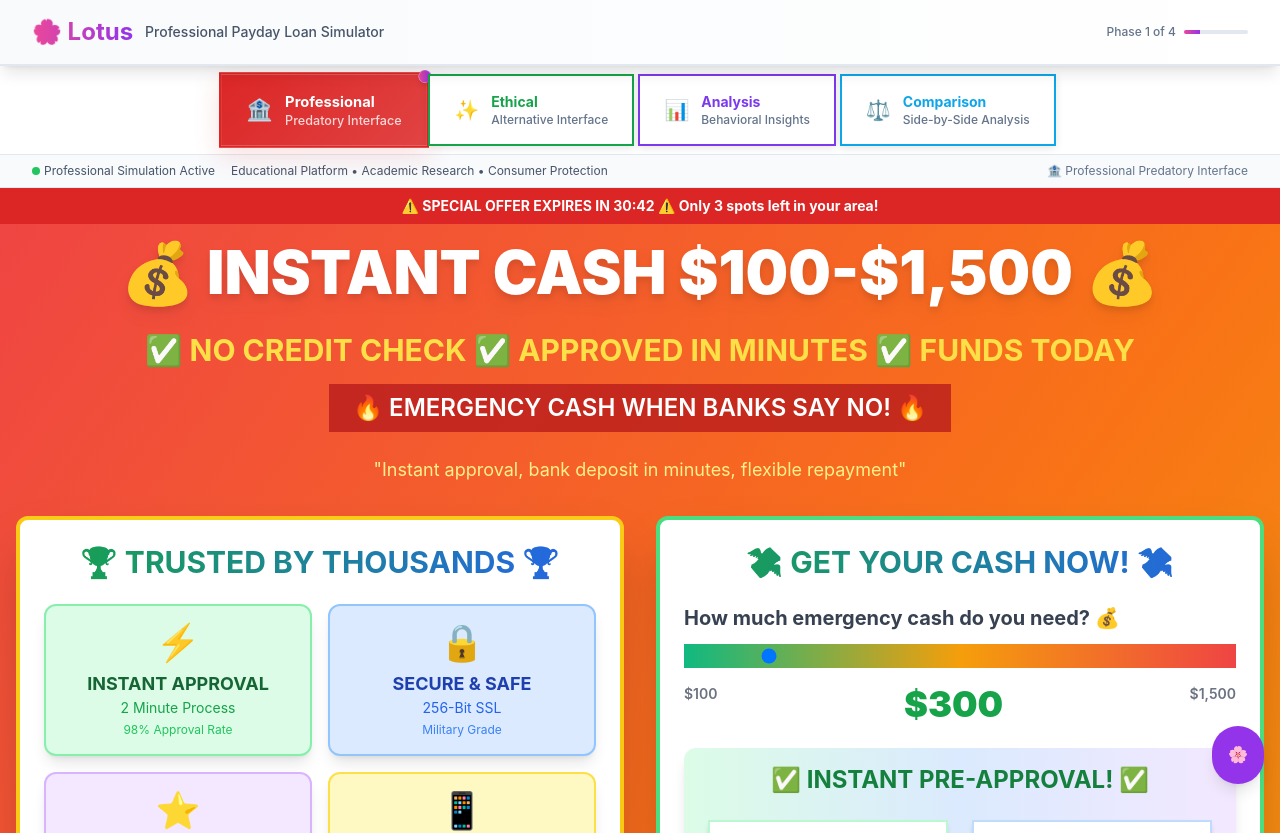
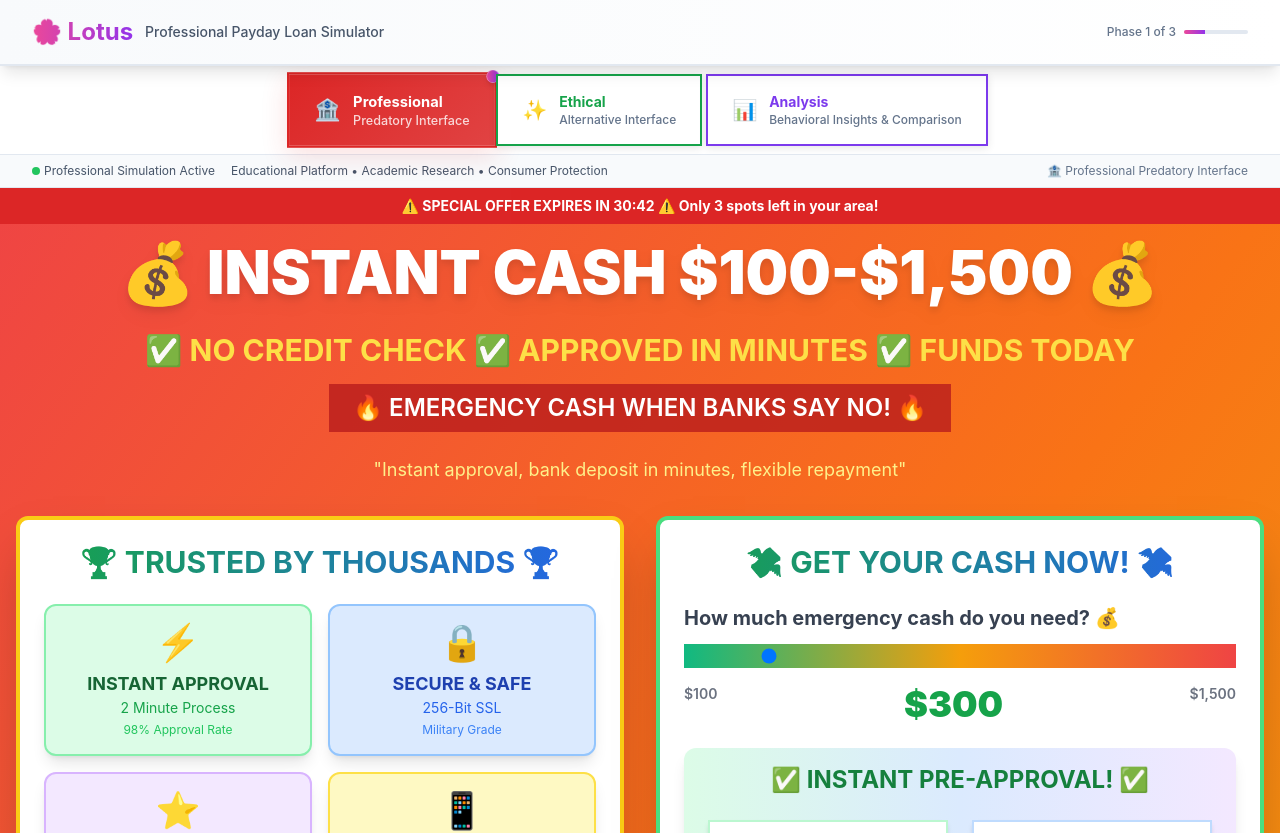
Before and after one commit to Millerd8436/Lotus, a Next.js app: page / in a window 1280 px wide. Shown: the top 833 px of the page. Built offline with nearby package versions, Linux system fonts and the light colour scheme.

Commit message:
refactor: remove floating lotus panel, streamline navigation to ModeSelector; remove comparison phase; update analysis references

```diff
--- a/app/page.tsx
+++ b/app/page.tsx
@@ -1,143 +1,19 @@
 "use client";
 
 import Phase1ExploitativeWebsite from "@/components/Phase1ExploitativeWebsite";
-import Phase2EthicalWebsite from "@/components/Phase2EthicalWebsite";
-import Phase3EducationalReflection from "@/components/Phase3EducationalReflection";
-import React, { useEffect, useState } from "react";
+import React from "react";
 
 /**
  * Main Lotus Payday Loan Simulator Application
  *
- * Consolidated 3-phase educational platform:
- * - Phase 1: Exploitative predatory lending experience
- * - Phase 2: Ethical transparent lending experience
- * - Phase 3: Educational reflection and autonomy theater analysis
+ * Phase 1: Professional Predatory Interface
+ * Navigation handled by ModeSelector component
  */
 
-type Phase = "phase1" | "phase2" | "phase3";
-
 const LotusSimulator: React.FC = () => {
-  const [currentPhase, setCurrentPhase] = useState<Phase>("phase1");
-  // Start collapsed by default; user preference restored from localStorage
-  const [showPanel, setShowPanel] = useState<boolean>(false);
-
-  // Load preferences from localStorage on mount
-  useEffect(() => {
-    if (typeof window === "undefined") return;
-    const storedPhase = localStorage.getItem(
-      "lotus-current-phase"
-    ) as Phase | null;
-    const storedShow = localStorage.getItem("lotus-show-panel");
-    if (storedPhase && ["phase1", "phase2", "phase3"].includes(storedPhase)) {
-      setCurrentPhase(storedPhase);
-    }
-    if (storedShow === "false") {
-      setShowPanel(false);
-    }
-  }, []);
-
-  // Persist phase selection
-  useEffect(() => {
-    if (typeof window === "undefined") return;
-    localStorage.setItem("lotus-current-phase", currentPhase);
-  }, [currentPhase]);
-
-  // Persist panel visibility
-  useEffect(() => {
-    if (typeof window === "undefined") return;
-    localStorage.setItem("lotus-show-panel", showPanel.toString());
-  }, [showPanel]);
-
-  const totalPhases = 3;
-  const phaseDescriptions: Record<
-    Phase,
-    { title: string; description: string; color: string; hoverColor: string }
-  > = {
-    phase1: {
-      title: "Phase 1 of 3 · 🏦 Professional Predatory Interface",
-      description:
-        "Experience predatory lending practices with hidden fees, rollover traps, and psychological manipulation.",
-      color: "bg-red-600",
-      hoverColor: "hover:bg-red-700",
-    },
-    phase2: {
-      title: "Phase 2 of 3 · ✨ Ethical Alternative Interface",
-      description:
-        "See how transparent, fair lending practices should work with full disclosure and consumer protection.",
-      color: "bg-green-600",
-      hoverColor: "hover:bg-green-700",
-    },
-    phase3: {
-      title: "Phase 3 of 3 · 📊 Analysis & Behavioral Insights",
-      description:
-        "Dive into behavioral data and autonomy-theater detection to understand lender tactics.",
-      color: "bg-purple-600",
-      hoverColor: "hover:bg-purple-700",
-    },
-  };
-
-  const renderPhaseSelector = () =>
-    showPanel ? (
-      <div className="fixed top-4 right-4 z-50 bg-white rounded-lg shadow-lg p-4 w-80 max-w-full md:max-w-sm">
-        <div className="flex items-center justify-between mb-3">
-          <h3 className="font-bold text-gray-800">🌸 Lotus Simulator</h3>
-          <button
-            aria-label="Close panel"
-            onClick={() => setShowPanel(false)}
-            className="text-gray-500 hover:text-gray-700"
-          >
-            ✕
-          </button>
-        </div>
-        <div className="space-y-2">
-          {Object.entries(phaseDescriptions).map(([phase, info]) => (
-            <button
-              key={phase}
-              onClick={() => setCurrentPhase(phase as Phase)}
-              className={`w-full text-left p-3 rounded-lg transition-all duration-200 ${
-                currentPhase === phase
-                  ? `${info.color} text-white`
-                  : "bg-gray-100 hover:bg-gray-200 text-gray-800"
-              }`}
-            >
-              <div className="flex items-center justify-between">
-                <span className="font-semibold">{info.title}</span>
-              </div>
-              <div className="text-sm opacity-90 mt-1">{info.description}</div>
-            </button>
-          ))}
-        </div>
-        <div className="mt-4 text-xs text-gray-600">
-          Educational Platform: {totalPhases} phases available
-        </div>
-      </div>
-    ) : (
-      <button
-        onClick={() => setShowPanel(true)}
-        className="fixed bottom-4 right-4 z-50 bg-purple-600 hover:bg-purple-700 text-white p-4 rounded-full shadow-lg"
-        aria-label="Open simulator panel"
-      >
-        🌸
-      </button>
-    );
-
-  const renderCurrentPhase = () => {
-    switch (currentPhase) {
-      case "phase1":
-        return <Phase1ExploitativeWebsite />;
-      case "phase2":
-        return <Phase2EthicalWebsite />;
-      case "phase3":
-        return <Phase3EducationalReflection />;
-      default:
-        return <Phase1ExploitativeWebsite />;
-    }
-  };
-
   return (
     <div className="min-h-screen bg-gray-100">
-      {renderPhaseSelector()}
-      {renderCurrentPhase()}
+      <Phase1ExploitativeWebsite />
     </div>
   );
 };
--- a/components/ui/ModeSelector.tsx
+++ b/components/ui/ModeSelector.tsx
@@ -7,8 +7,7 @@ import React, { useState } from "react";
  * Professional ModeSelector - Navigate between all phases of the educational platform.
  * Phase 1: Professional Predatory Interface (/)
  * Phase 2: Ethical Alternative Interface (/ethical)
- * Phase 3: Reflection & Analysis (/reflection)
- * Phase 4: Comparative Analysis (/comparison)
+ * Phase 3: Reflection & Analysis (/reflection) - includes comparison functionality
  */
 const ModeSelector: React.FC = () => {
   const router = useRouter();
@@ -18,7 +17,6 @@ const ModeSelector: React.FC = () => {
   const getPhase = () => {
     if (pathname === "/ethical") return 2;
     if (pathname === "/reflection") return 3;
-    if (pathname === "/comparison") return 4;
     return 1;
   };
 
@@ -60,19 +58,10 @@ const ModeSelector: React.FC = () => {
       id: 3,
       route: "/reflection",
       title: "Analysis",
-      subtitle: "Behavioral Insights",
+      subtitle: "Behavioral Insights & Comparison",
       icon: "📊",
-      description: "Analyze your behavioral patterns",
+      description: "Analyze patterns & compare all phases",
       color: "#7c3aed",
-    },
-    {
-      id: 4,
-      route: "/comparison",
-      title: "Comparison",
-      subtitle: "Side-by-Side Analysis",
-      icon: "⚖️",
-      description: "Compare all phases comprehensively",
-      color: "#0ea5e9",
     },
   ];
 
@@ -95,12 +84,12 @@ const ModeSelector: React.FC = () => {
             {/* Professional Progress Indicator */}
             <div className="flex items-center space-x-2">
               <div className="text-xs text-slate-500 font-medium">
-                Phase {phase} of 4
+                Phase {phase} of 3
               </div>
               <div className="w-16 h-1 bg-slate-200 rounded-full overflow-hidden">
                 <div
                   className="h-full bg-gradient-to-r from-pink-500 to-purple-600 transition-all duration-500"
-                  style={{ width: `${(phase / 4) * 100}%` }}
+                  style={{ width: `${(phase / 3) * 100}%` }}
                 />
               </div>
             </div>
@@ -205,7 +194,6 @@ function getCurrentPhaseStatus(phase: number): string {
     1: "🏦 Professional Predatory Interface",
     2: "✨ Ethical Alternative Interface",
     3: "📊 Behavioral Analysis & Insights",
-    4: "⚖️ Comprehensive Comparison",
   };
   return statuses[phase as keyof typeof statuses] || "Unknown Phase";
 }
```
